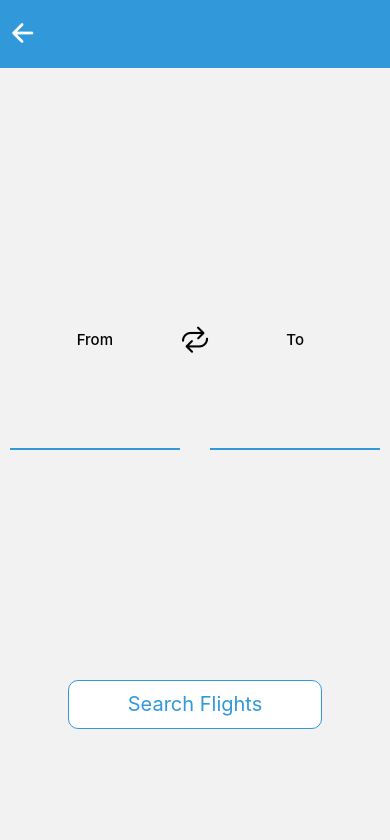
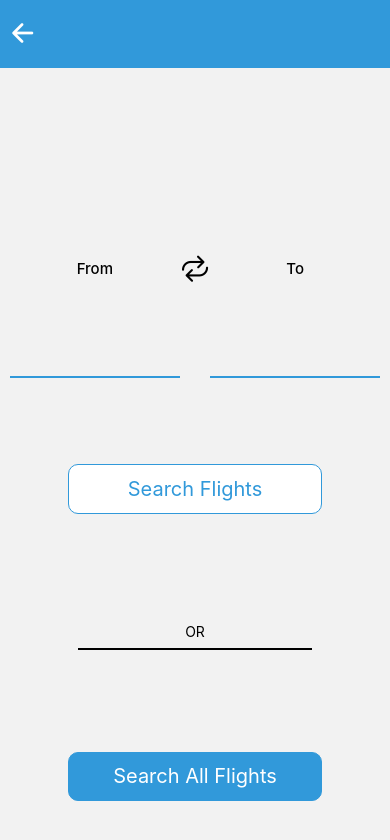
Before and after one commit to vaibhav164/JetSetGo, a React Native app: screen /BookingScreen in a window 390 px wide. Shown: the top 840 px of the page. Built offline with nearby package versions, Linux system fonts and the light colour scheme; no server answers.

Commit message:
Updated Button style and Added Divider Between tetweel Screen

```diff
--- a/src/Screens/BookingScreen.tsx
+++ b/src/Screens/BookingScreen.tsx
@@ -82,6 +82,10 @@ export const BookingScreen = ({ navigation }) => {
                     <TitleBox handlePress={handleTitleBoxTouch} cityName={destination} cityShortName={destination.slice(0, 3)} topTitle='To' />
                 </View>
                 <Button title='Search Flights' handleSubmit={() => { handleFlightSearch() }} />
+                <View style={styles.divider}>
+                    <Text>OR</Text>
+                </View>
+                <Button title='Search All Flights' color={'#3199da'} handleSubmit={() => { handleFlightSearch() }} />
                 <Modal visible={flightModalOpen} animationType='none' transparent={false}>
                     <SearchScreen placesList={list} handleClose={()=>setFlightModalOpen(false)}/>
                 </Modal>
@@ -107,5 +111,13 @@ const styles = StyleSheet.create({
         paddingTop: '15%',
         alignItems: 'center',
         justifyContent: 'space-around'
+    },
+    divider:{
+        marginVertical:'4%',
+        borderBottomWidth:2,
+        borderColor:'#000',
+        width:'60%',
+        paddingVertical:'2%',
+        alignItems:'center'
     }
 })
--- a/src/components/Buttons.tsx
+++ b/src/components/Buttons.tsx
@@ -4,12 +4,13 @@ interface ButtonProps {
     title: string;
     handleSubmit: () => void;
     isLoading?: boolean;
+    color?:string
 }
 function Button(props: ButtonProps) {
-    const { title, handleSubmit, isLoading } = props;
+    const { title, handleSubmit, isLoading, color } = props;
     return (
         <TouchableWithoutFeedback disabled={isLoading} onPress={handleSubmit}>
-            <View style={{ width: '65%', backgroundColor:'#fff', borderRadius: 10, justifyContent: 'center', alignItems: 'center', borderColor: '#3199da', borderWidth: 1, paddingVertical: '3%'}}>
+            <View style={{ width: '65%', backgroundColor:color ? color : '#fff', borderRadius: 10, justifyContent: 'center', alignItems: 'center', borderColor: '#3199da', borderWidth: 1, paddingVertical: '3%'}}>
                 {
                     isLoading ?
                         <ActivityIndicator
@@ -17,7 +18,7 @@ function Button(props: ButtonProps) {
                             size='large'
                             color='#fff'
                         /> :
-                        <Text style={{ color:'#3199da', fontSize: 20}}>{title}</Text>
+                        <Text style={{ color:color ? '#fff' : '#3199da', fontSize: 20}}>{title}</Text>
                 }
             </View>
         </TouchableWithoutFeedback>
```
